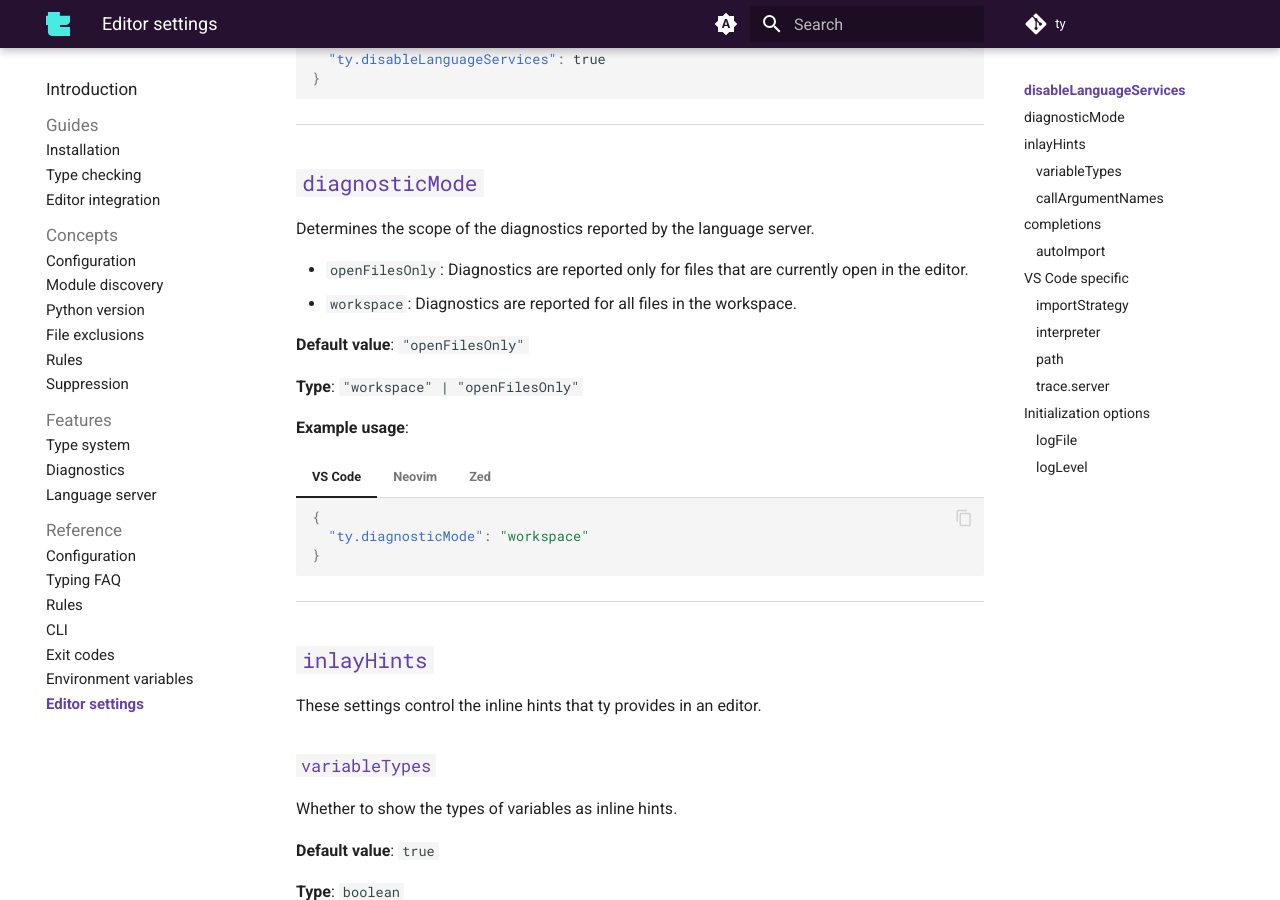
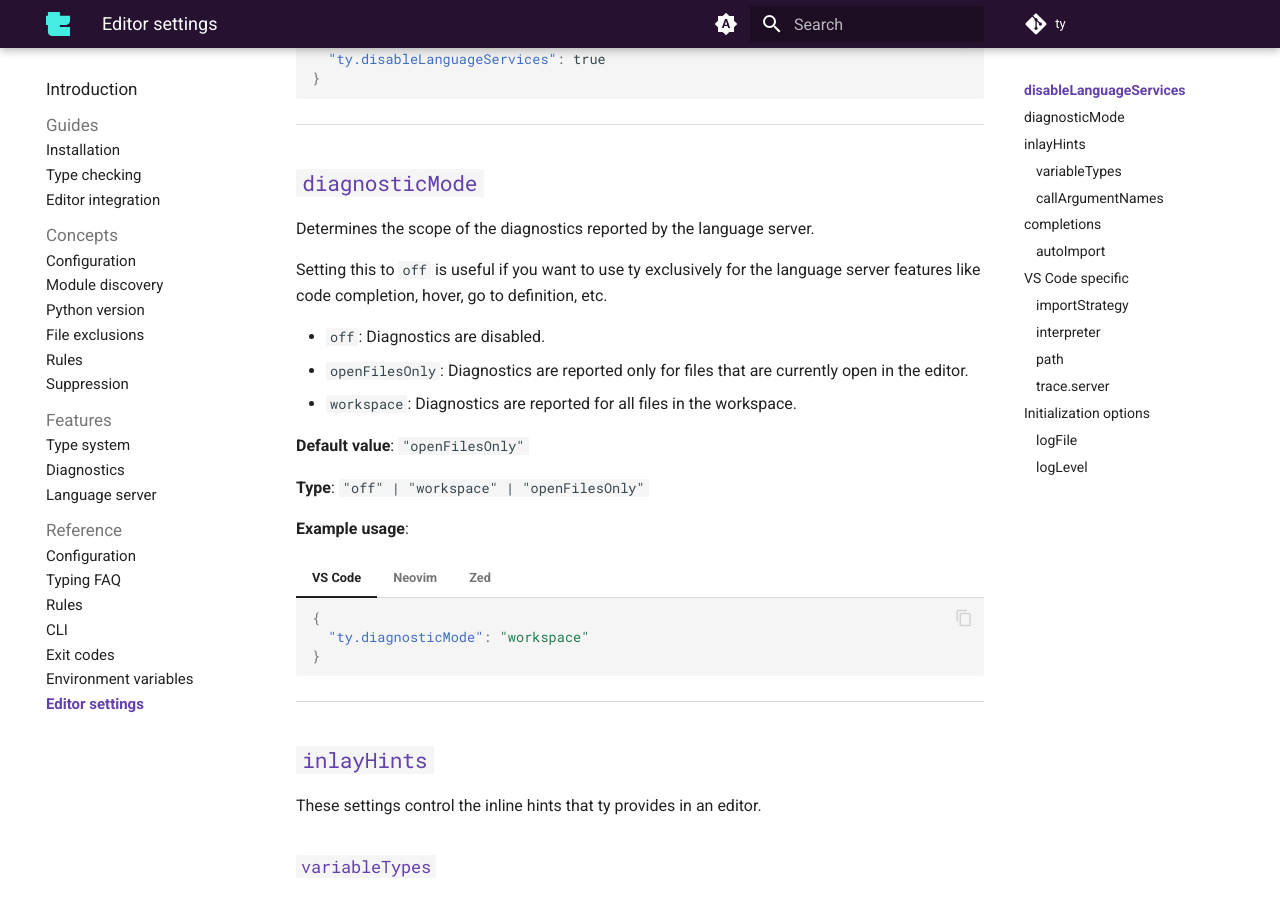
Before and after one commit to astral-sh/ty, an MkDocs documentation site: the page built from docs/reference/editor-settings.md, in a window 1280 px wide and 900 px high, scrolled down 641 px. Built offline with MkDocs 1.6.1 and Material for MkDocs 9.7.7, drawn with Linux system fonts in a browser that asks for light colours; comment, search, counter and statistics services are not loaded.

Commit message:
Add diagnostic mode off option

```diff
--- a/docs/reference/editor-settings.md
+++ b/docs/reference/editor-settings.md
@@ -66,12 +66,16 @@ ______________________________________________________________________
 
 Determines the scope of the diagnostics reported by the language server.
 
+Setting this to `off` is useful if you want to use ty exclusively for the language server features
+like code completion, hover, go to definition, etc.
+
+- `off`: Diagnostics are disabled.
 - `openFilesOnly`: Diagnostics are reported only for files that are currently open in the editor.
 - `workspace`: Diagnostics are reported for all files in the workspace.
 
 **Default value**: `"openFilesOnly"`
 
-**Type**: `"workspace" | "openFilesOnly"`
+**Type**: `"off" | "workspace" | "openFilesOnly"`
 
 **Example usage**:
 
```
